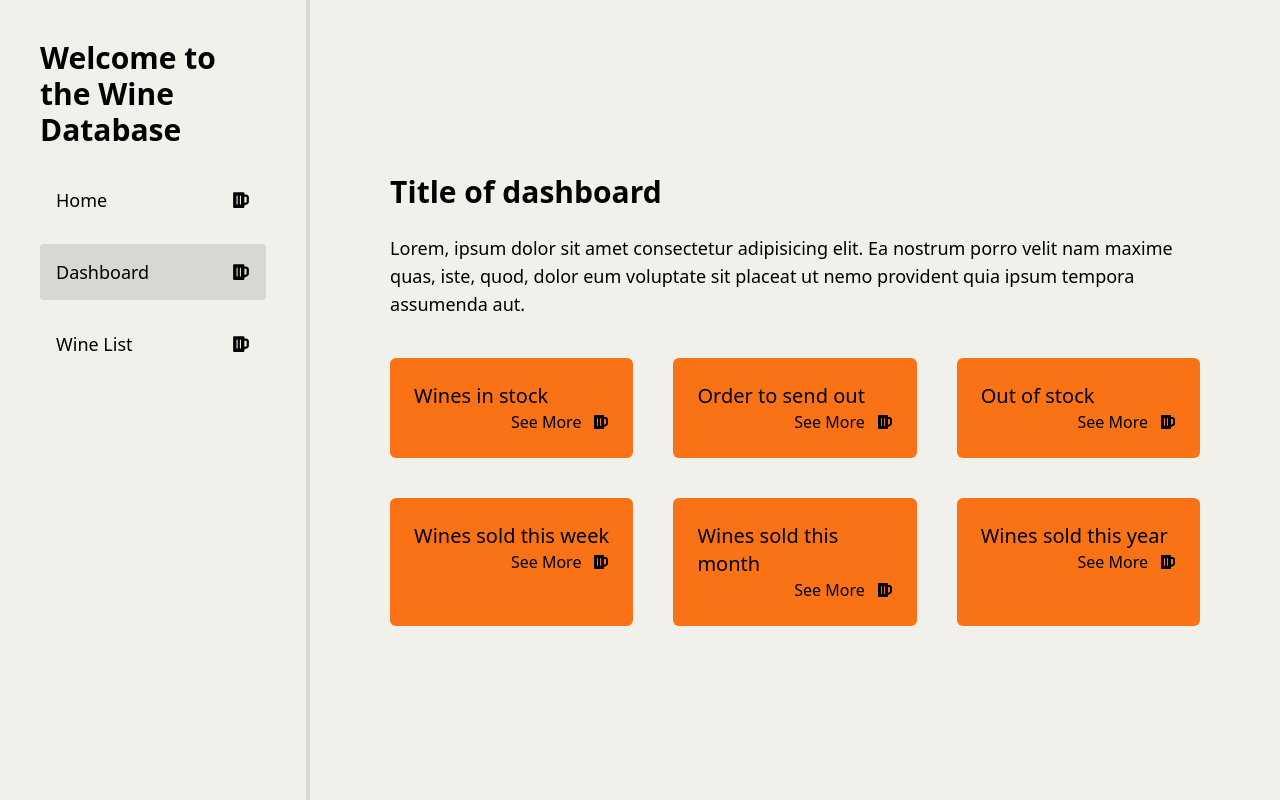
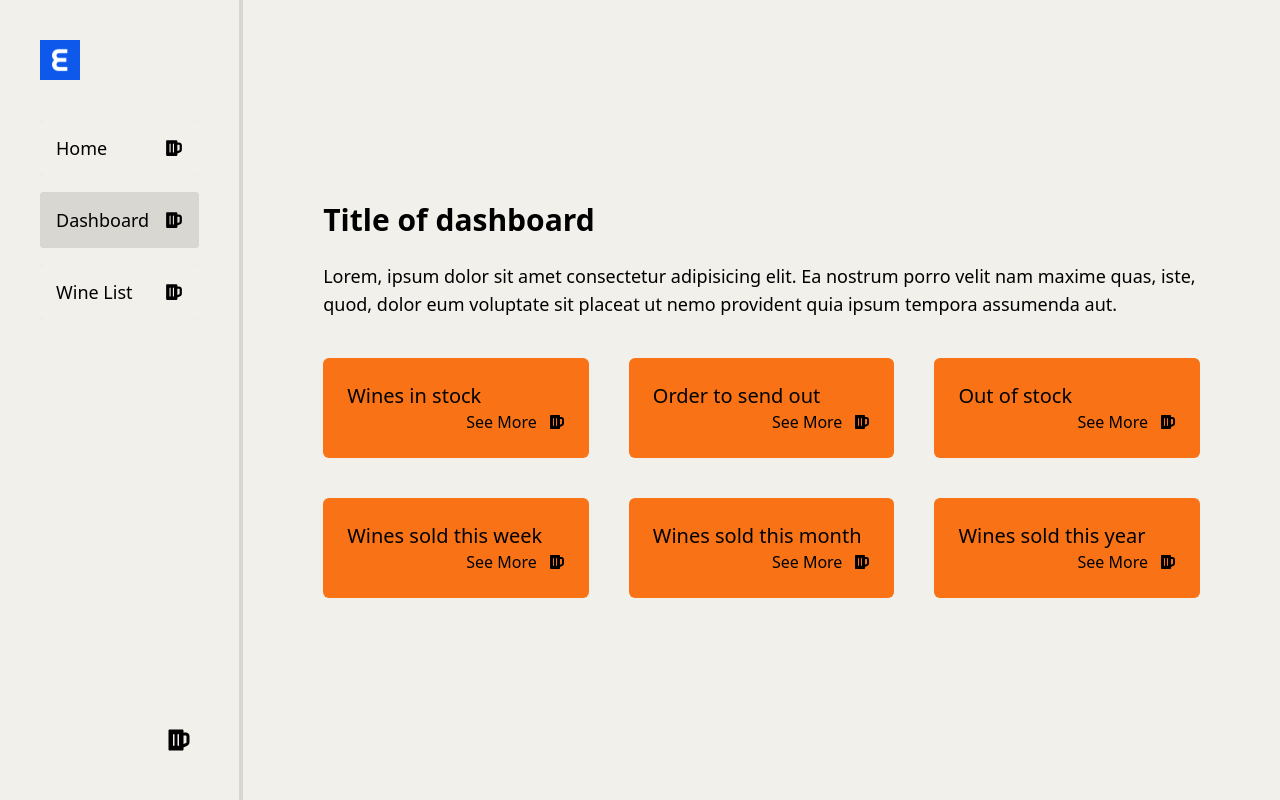
Before and after one commit to Fr3nk21/the-wine-database, a React (Vite) app: page /dashboard in a window 1280 px wide. Built offline with nearby package versions, Linux system fonts and the light colour scheme.

Commit message:
Sidebar opening and closing functionality implementation

```diff
--- a/src/components/Header.tsx
+++ b/src/components/Header.tsx
@@ -1,32 +1,32 @@
-import logo from '../assets/logo.png'
+import logo from '../assets/logo.png';
 
 function Header() {
   return (
-    <section className="w-full h-20 bg-yellow-500 flex flex-row justify-between px-6 items-center">
+    <section className="flex h-20 w-full flex-row items-center justify-between bg-yellow-500 px-6">
       <div>
-        <img src={logo} alt="logo" className="w-10 h-10" />
+        <img src={logo} alt="logo" className="h-10 w-10" />
       </div>
       <div>
         <ul className="flex flex-row gap-4">
-          <li className="bg-red-500 px-4 py-2 rounded-md">
+          <li className="rounded-md bg-red-500 px-4 py-2">
             <a href="#">Home</a>
           </li>
-          <li className="bg-red-500 px-4 py-2 rounded-md">
+          <li className="rounded-md bg-red-500 px-4 py-2">
             <a href="#">About</a>
           </li>
-          <li className="bg-red-500 px-4 py-2 rounded-md">
+          <li className="rounded-md bg-red-500 px-4 py-2">
             <a href="#">Services</a>
           </li>
-          <li className="bg-red-500 px-4 py-2 rounded-md">
+          <li className="rounded-md bg-red-500 px-4 py-2">
             <a href="#">Contact</a>
           </li>
-          <li className="bg-red-500 px-4 py-2 rounded-md">
+          <li className="rounded-md bg-red-500 px-4 py-2">
             <a href="http://localhost:5173/dashboard">Dashboard</a>
           </li>
         </ul>
       </div>
     </section>
-  )
+  );
 }
 
-export default Header
+export default Header;
--- a/src/components/Sidebar.tsx
+++ b/src/components/Sidebar.tsx
@@ -1,21 +1,24 @@
 import { FaBeer } from 'react-icons/fa';
 import { useLocation } from 'react-router-dom';
+import logo from '../assets/logo.png';
+import { useState } from 'react';
 
 function Sidebar() {
+  const [isOpen, setIsOpen] = useState(true);
+
   const location = useLocation();
 
   const isActive = (path: string) => location.pathname === path;
 
   return (
-    <div className="flex flex-col p-10 border-r-4 border-color2 bg-color1">
-      <div>
-        <img />
-      </div>
-      <div>
-        <h2 className="pb-6 text-3xl font-bold">
-          Welcome to the Wine Database
-        </h2>
+    <div
+      className={`flex flex-col border-r-4 border-color2 bg-color1 p-10 transition-all duration-300 ${isOpen ? 'w-96' : 'w-40'}`}
+    >
+      {isOpen ? (
         <ul>
+          <div>
+            <img src={logo} alt="logo" className="w-10 h-10 mb-10" />
+          </div>
           <li className="flex flex-row items-center justify-between mb-4 rounded bg-color2 active:bg-color4">
             <a
               href="http://localhost:5173/"
@@ -44,7 +47,50 @@ function Sidebar() {
             </a>
           </li>
         </ul>
-      </div>
+      ) : (
+        <ul className="flex flex-col items-center">
+          <div>
+            <img src={logo} alt="logo" className="w-10 h-10 mb-10" />
+          </div>
+          <li className="flex flex-row items-center justify-between mb-4 rounded bg-color2 active:bg-color4">
+            <a
+              href="http://localhost:5173/"
+              className={`flex h-14 w-full flex-row items-center justify-between gap-4 rounded p-4 text-lg font-normal hover:bg-color2 ${isActive('/') ? 'bg-color2' : 'bg-color1'}`}
+            >
+              <FaBeer />
+            </a>
+          </li>
+          <li className="flex flex-row items-center justify-between mb-4 rounded bg-color2 active:bg-color4">
+            <a
+              href="http://localhost:5173/dashboard"
+              className={`flex h-14 w-full flex-row items-center justify-between gap-4 rounded p-4 text-lg font-normal hover:bg-color2 ${isActive('/dashboard') ? 'bg-color2' : 'bg-color1'}`}
+            >
+              <FaBeer />
+            </a>
+          </li>
+          <li className="flex flex-row items-center justify-between mb-4 rounded bg-color2 active:bg-color4">
+            <a
+              href="http://localhost:5173/wine-list"
+              className={`flex h-14 w-full flex-row items-center justify-between gap-4 rounded p-4 text-lg font-normal hover:bg-color2 ${isActive('/wine-list') ? 'bg-color2' : 'bg-color1'}`}
+            >
+              <FaBeer />
+            </a>
+          </li>
+        </ul>
+      )}
+
+      {/* Toggle button */}
+      <button
+        onClick={() => setIsOpen(!isOpen)}
+        className="p-2 mt-auto ml-auto rounded"
+        aria-label={isOpen ? 'Close sidebar' : 'Open sidebar'}
+      >
+        {isOpen ? (
+          <FaBeer className="w-6 h-6" />
+        ) : (
+          <FaBeer className="w-6 h-6" />
+        )}
+      </button>
     </div>
   );
 }
```
